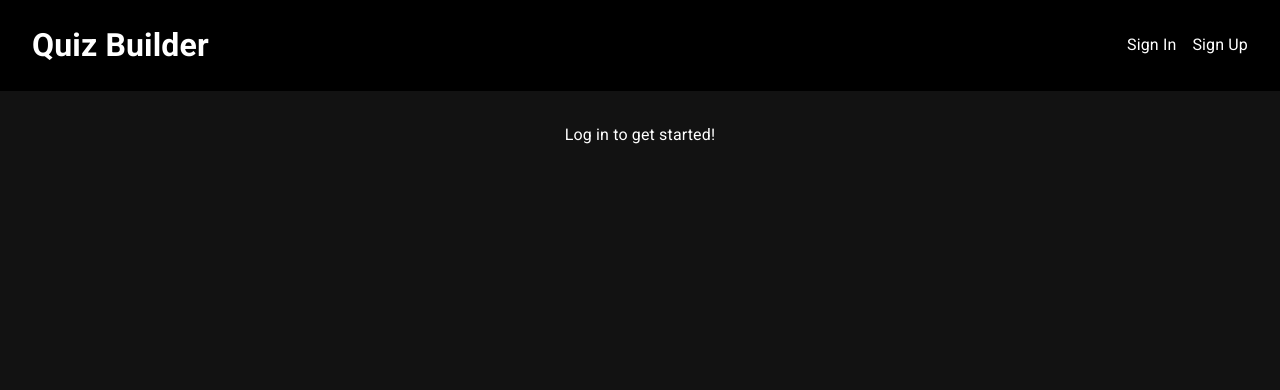
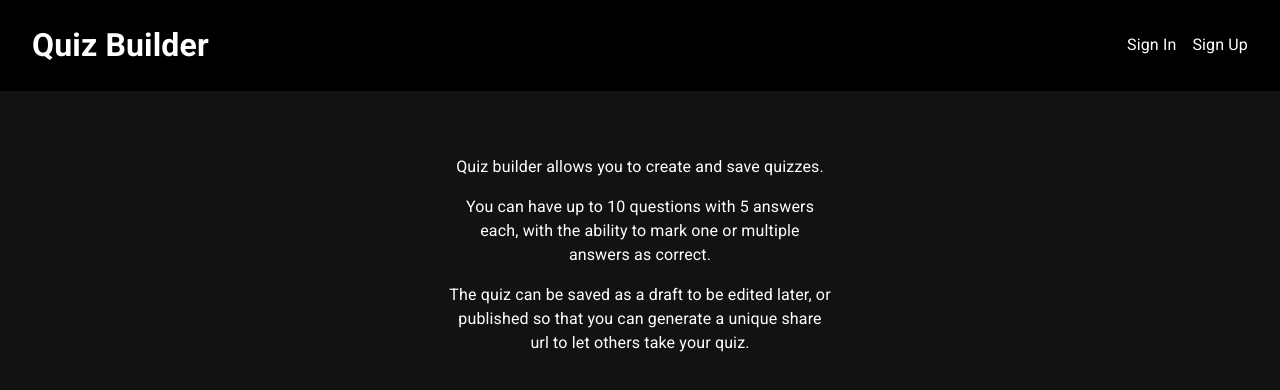
Before and after one commit to jazzyguo/quiz-builder, a Next.js app in the folder frontend/: page / in a window 1280 px wide. Shown: the top 390 px of the page. Built offline with nearby package versions, Linux system fonts and the light colour scheme; no server answers.

Commit message:
feat: add some description copy to index page for unauthed user

```diff
--- a/frontend/src/app/page.tsx
+++ b/frontend/src/app/page.tsx
@@ -2,7 +2,7 @@
 
 import { useRouter } from "next/navigation";
 import { useAuth } from "@/contexts/AuthContext";
-import { HOME_URL } from "@/config";
+import { HOME_URL, MAX_QUESTIONS, MAX_ANSWERS } from "@/config";
 
 const IndexPage = () => {
   const router = useRouter();
@@ -14,8 +14,10 @@ const IndexPage = () => {
   }
 
   return (
-    <div className="text-center">
-      Log in to get started!
+    <div className="text-center max-w-sm mt-8 m-auto">
+      <p>Quiz builder allows you to create and save quizzes.</p>
+      <p>You can have up to {MAX_QUESTIONS} questions with {MAX_ANSWERS} answers each, with the ability to mark one or multiple answers as correct.</p>
+      <p>The quiz can be saved as a draft to be edited later, or published so that you can generate a unique share url to let others take your quiz.</p>
     </div>
   )
 }
```
